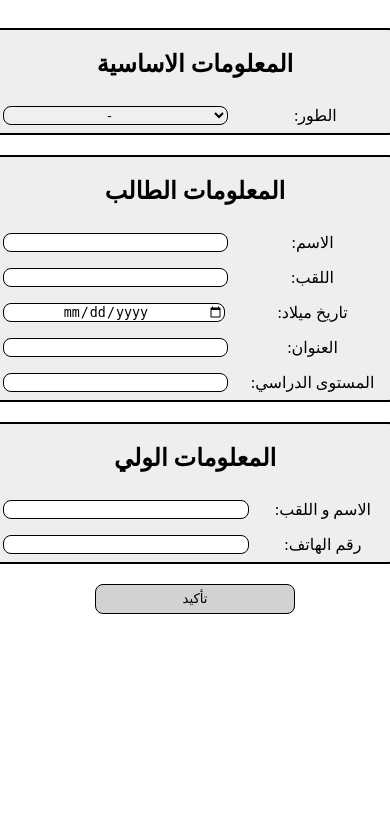
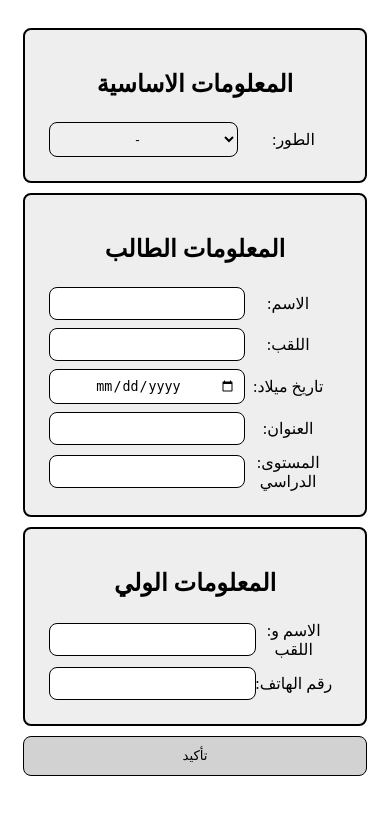
Before and after one commit to brahimi-akram/madrassa, a Django app: page /form/ in a window 390 px wide. Shown: the top 815 px of the page. Run offline with Django 5.2, Linux system fonts and the light colour scheme; data comes from the database, SQL or seed files in the repository; both versions use the stored data as it was after the commit.

Commit message:
responsive

```diff
--- a/Core/templates/add_form_parent.html
+++ b/Core/templates/add_form_parent.html
@@ -6,13 +6,21 @@
     <title>استمارة</title>
 </head>
 <style>
-    .main_container{
-        display : flex;
+    body{
+        margin-left: 5px ;
+        margin-right: 5px;
+    }
+    /* General styling for the main container */
+    .main_container {
+        display: flex;
         flex-direction: column;
         justify-content: center;
         align-items: center;
+        padding: 10px;
     }
-    .sub_container{
+
+    /* Styling for the form sections */
+    .sub_container {
         display: flex;
         flex-direction: column;
         justify-content: center;
@@ -20,56 +28,85 @@
         border: 2px solid black;
         border-radius: 8px;
         background: #efeeee;
-        width: 400px;
-        margin: 20px;
+        width: 100%;
+        max-width: 400px;
+        margin: 20px 0;
+        padding: 20px;
     }
-    .field_container{
+
+    /* Field container styling */
+    .field_container {
         margin: 10px;
     }
-    .field_container input ,select{
-        border-radius: 8px;
-        border: 1px solid;
-        width: 170px;
-        text-align: center;
-    }
 
-    /* Hide table borders */
-    table {
-        border-collapse: collapse;      /* Collapse borders */
-        width: 100%;                    /* Full width */
-    }
-
-    /* Hide all cell borders */
-    td {
-        border: none;                   /* No borders */
-        padding: 8px;                  /* Padding for cells */
-        vertical-align: middle;
-        text-align: center;            /* Align text to the top */
-    }
-
-    /* Input field styling */
-    input ,select{
+    /* Input and select field styling */
+    .field_container input, select {
         border-radius: 8px;
         border: 1px solid;
         width: 100%;
         text-align: center;
     }
 
-    /* Focus effect for input field */
+    /* Table styling (used to align labels and inputs) */
+    table {
+        border-collapse: collapse;
+        width: 100%;
+    }
+
+    td {
+        padding: 8px;
+        vertical-align: middle;
+        text-align: center;
+    }
+
+    /* Input and select field styling for better interaction */
+    input, select {
+        border-radius: 8px;
+        border: 1px solid;
+        width: 100%;
+        text-align: center;
+        padding: 8px;
+    }
+
     input:focus {
-        border-color: #66afe9;          /* Change border color on focus */
-        outline: none;                  /* Remove default outline */
+        border-color: #66afe9;
+        outline: none;
     }
-    .submit_btn{
+
+    /* Submit button styling */
+    .submit_btn {
         display: flex;
         justify-content: center;
     }
-    .submit_btn button{
+
+    .submit_btn button {
         width: 200px;
-        height: 30px;
+        height: 40px;
         background-color: rgb(210, 210, 210);
         border: 1px solid black;
         border-radius: 8px;
+        cursor: pointer;
+    }
+
+    /* Responsive adjustments for screens less than 600px wide */
+    @media (max-width: 600px) {
+        /* Adjust the sub-container width for smaller screens */
+
+        .sub_container {
+            width: 100%;
+            max-width: 300px;
+            margin: 10px 0;
+        }
+
+        /* Adjust button size for mobile */
+        .submit_btn button {
+            width: 100%;
+        }
+
+        /* Adjust padding and margins for mobile */
+        td {
+            padding: 4px;
+        }
     }
 </style>
 <body>
--- a/Core/templates/list_student.html
+++ b/Core/templates/list_student.html
@@ -95,7 +95,7 @@
             {% for student in students %}
             <tr>
                 <td class="action-buttons">
-                    <a class="update-btn" href="{% url 'update_form' student.num %}">تحديث</a>
+                    <a class="update-btn" href="{% url 'update_form' student.id %}">تحديث</a>
                 </td>
                 <td>{{ student.teacher.name }}</td>
                 <td>{{ student.level }}</td>
--- a/madrassa_signup/settings.py
+++ b/madrassa_signup/settings.py
@@ -25,7 +25,7 @@
 # SECURITY WARNING: don't run with debug turned on in production!
 DEBUG = True
 
-ALLOWED_HOSTS = ["192.168.100.15","127.0.0.1"]
+ALLOWED_HOSTS = ["192.168.100.15","127.0.0.1",'*']
 
 
 # Application definition
```
Also changed, not shown: Core/utils.py (+30 -44 lines), db.sqlite3, 7 other files.
